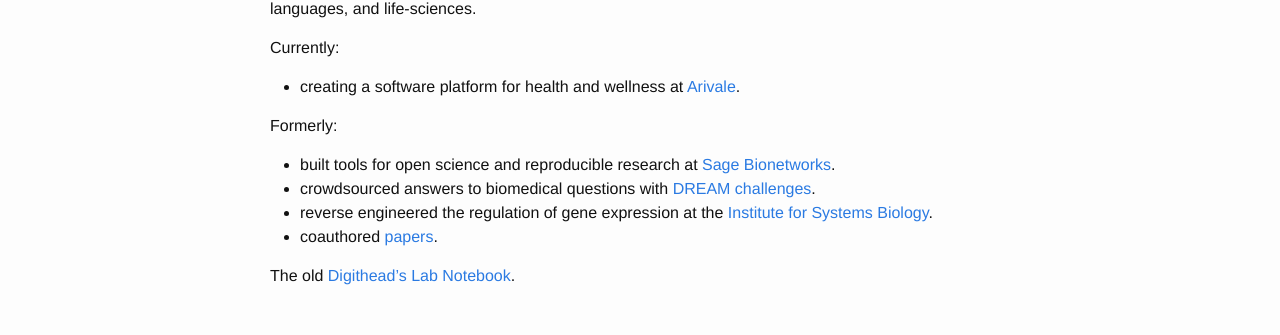
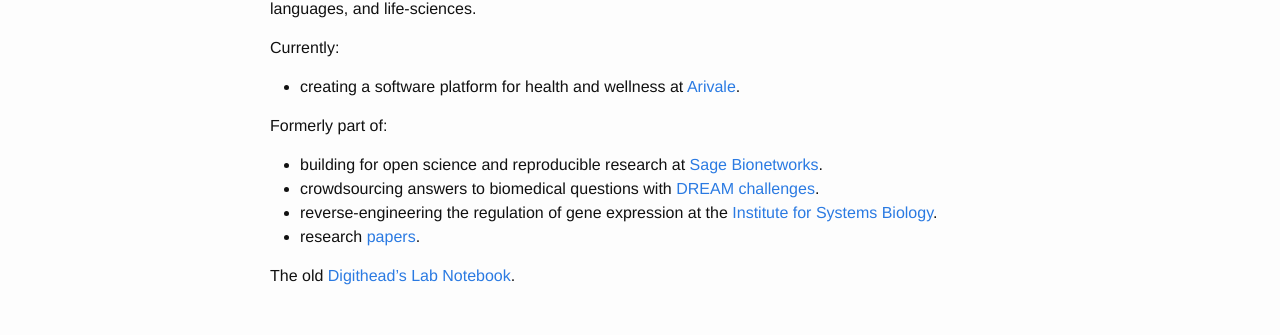
Before and after one commit to cbare/cbare.github.io, a Jekyll site: the page built from index.md, in a window 1280 px wide. Shown: the part 191-526 px from the top of the page. Built offline with Jekyll 4.4.1, drawn with Linux system fonts in a browser that asks for light colours.

```diff
--- a/_config.yml
+++ b/_config.yml
@@ -35,6 +35,8 @@ theme: minima
 plugins:
   - jekyll-feed
 
+permalink: /:year-:month-:day/:title:output_ext
+
 # Exclude from processing.
 # The following items will not be processed, by default. Create a custom list
 # to override the default setting.
--- a/index.md
+++ b/index.md
@@ -8,11 +8,11 @@ Building software tools that enhance the ability to create and discover. Machine
 Currently:
 * creating a software platform for health and wellness at [Arivale][1].
 
-Formerly:
-* built tools for open science and reproducible research at [Sage Bionetworks][2].
-* crowdsourced answers to biomedical questions with [DREAM challenges][3].
-* reverse engineered the regulation of gene expression at the [Institute for Systems Biology][4].
-* coauthored [papers][5].
+Formerly part of:
+* building for open science and reproducible research at [Sage Bionetworks][2].
+* crowdsourcing answers to biomedical questions with [DREAM challenges][3].
+* reverse-engineering the regulation of gene expression at the [Institute for Systems Biology][4].
+* research [papers][5].
 
 The old [Digithead's Lab Notebook][6].
 
```
Also changed, not shown: _posts/2018-01-23-pycascades.md (+1 -1 lines), _posts/2018-02-11-deep-learning-class.md (+1 -1 lines), _posts/2018-03-10-learning-tensorflow.md (+1 -1 lines).
